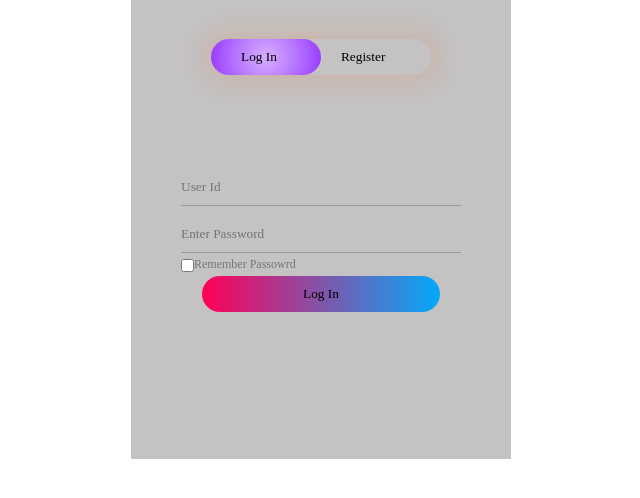
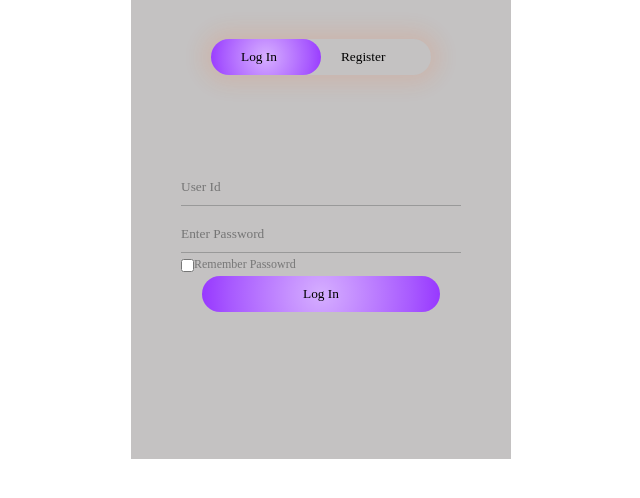
Before and after one commit to s-valentin/MEGa, a PHP site: page /login.html in a window 1280 px wide. Shown: the part 183-681 px from the top of the page, without its empty margins (319-959 px from the left). Run offline with PHP 8.4, Linux system fonts and the light colour scheme.

Commit message:
Update login.css

```diff
--- a/css/login.css
+++ b/css/login.css
@@ -112,7 +112,7 @@ nav ul li a{
     cursor: pointer;
     display:block;
     margin:auto;
-    background:linear-gradient(to left, #03a9fa,#ff0058);
+    background:radial-gradient(circle, #d5aeff, #c793ff, #b877ff, #a85aff, #9737ff);
     border:0;
     outline:none;
     border-radius: 30px;
```
